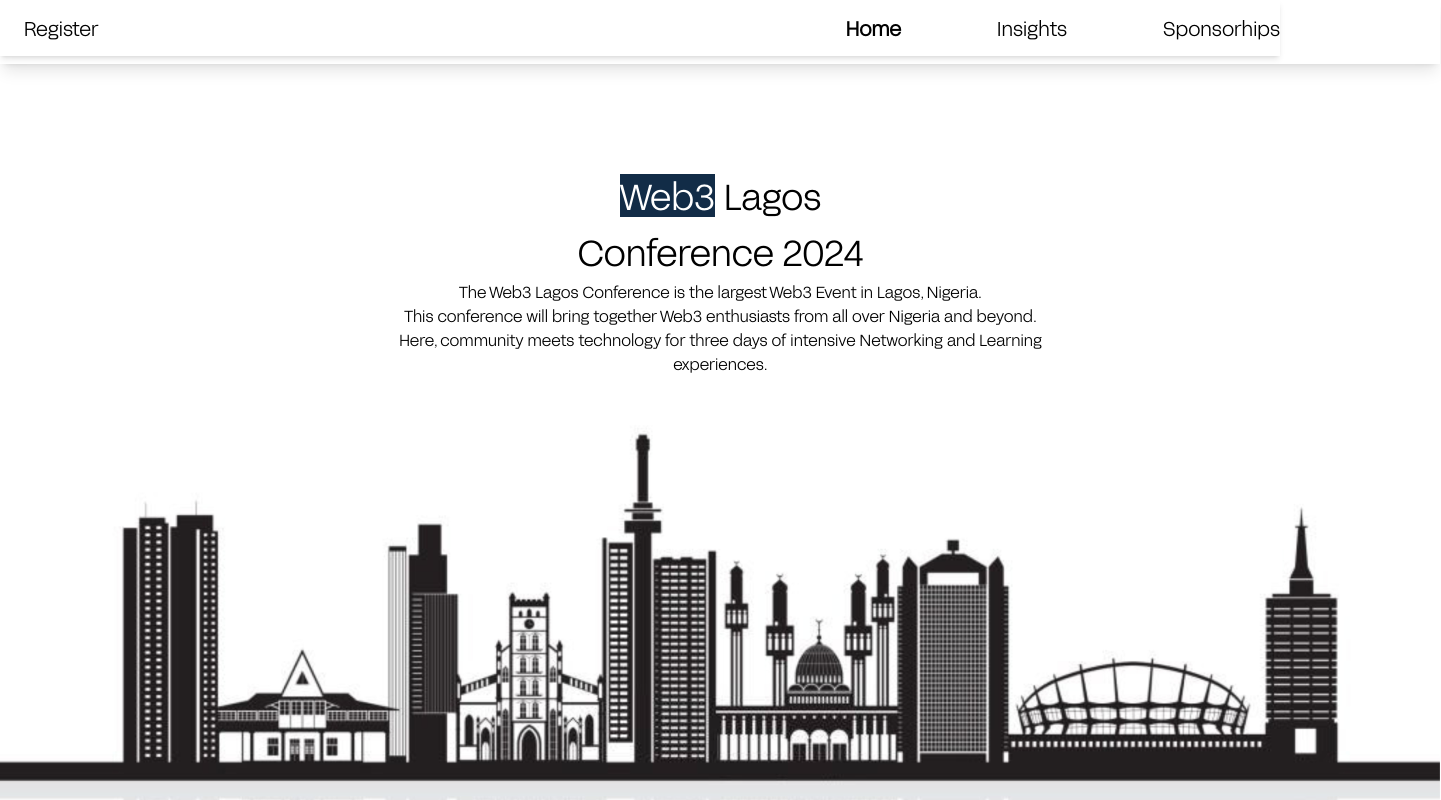
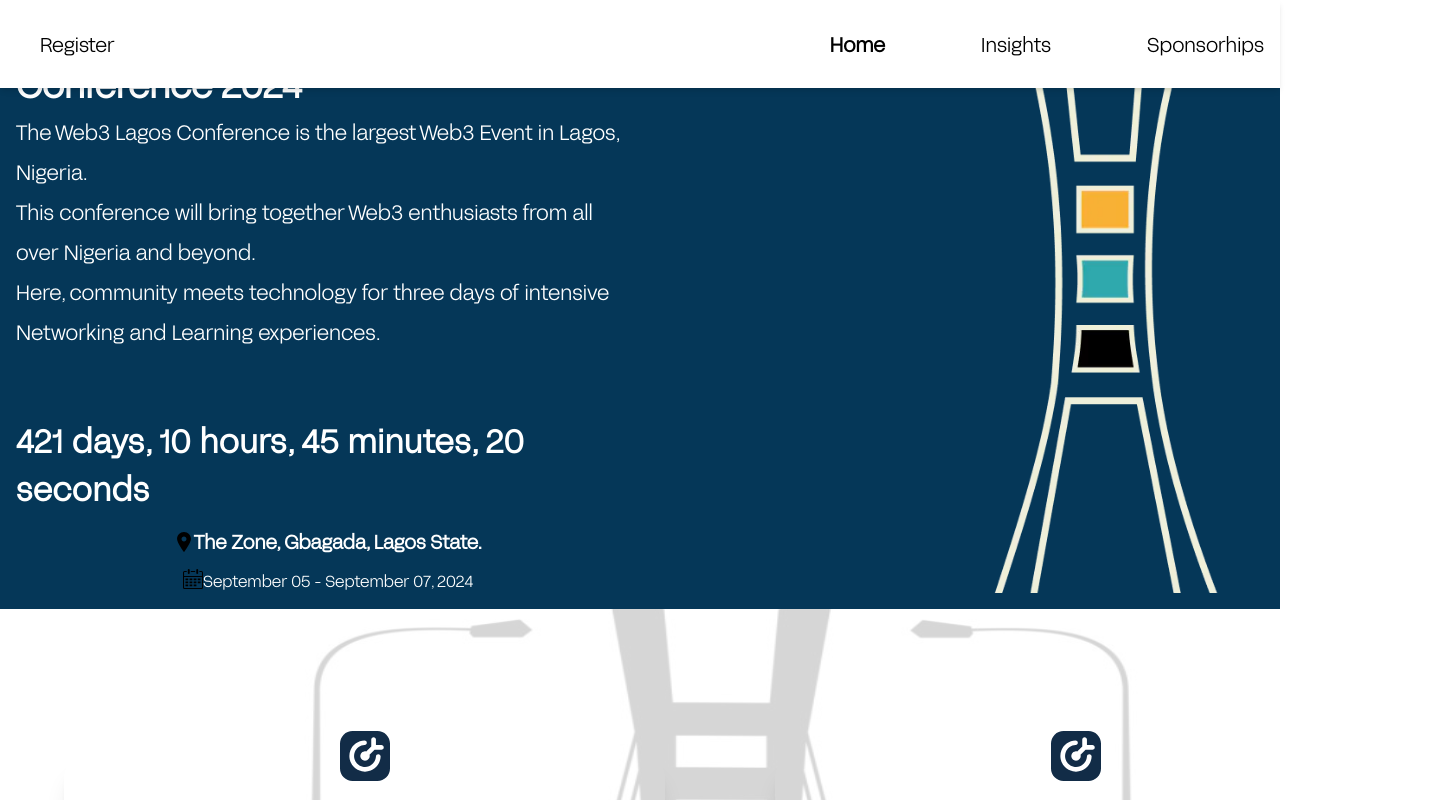
Before and after one commit to Bloceducare/web3-lagos, a Next.js app: page / in a window 1280 px wide. Shown: the top 800 px of the page, 1441 px wide, since content can reach past the window. Built offline with nearby package versions, Linux system fonts and the light colour scheme.

Commit message:
wierd page fix

```diff
--- a/components/AboveFold.tsx
+++ b/components/AboveFold.tsx
@@ -11,32 +11,19 @@
 
 const AboveFold = () => {
   return (
-    <>
-      <nav
-        className="flex items-center justify-center gap-20 p-4 bg-[#FFFFFF] text-lg  text-[#122C47] font-sans font-normal max-w-[1440px] shadow-lg
-      "
-      >
-        <button className="border-b-4 border-[#122C47]">
-          <Link href="#"> Home </Link>
-        </button>
-        {/* <a
-          href="https://drive.google.com/file/d/1klY_-Rgec-hwlsb91ED9zzeA2jMOmZvK/view"
-          target="_blank"
-        >
-          {" "}
-          Sponsor{" "}
-        </a> */}
-        {/* <Link href="/apply/registration">Register </Link> */}
-      </nav>
+    <div className="w-full p-4 bg-hero">
+      <section className=" w-full  ">
+        <div className="w-fit flex text-white m-auto justify-between">
+<div className="flex flex-col w-full sm:w-1/2" >
 
-      <section>
-        <div className="w-80 h-37 text-4xl mx-auto mt-28 text-center">
-          <h1>
-            <span className="bg-[#122C47] text-[#FFFFFF]">Web3</span> Lagos
-            <span className="block mt-4">Conference 2024</span>
+        <div className="text-4xl ">
+          <h1 className=" flex flex-col font-bold gap-2">
+            <span className="font-bold ">Web3 Lagos</span>
+            <span className="">Conference 2024</span>
           </h1>
+
         </div>
-        <div className="w-[90%] md:w-2/4 lg:w-2/4 mx-auto text-center mt-2 mb-9 p-2 md:p-0 lg:p-0">
+        <div className="w-fit text-[1.3em] mt-2 leading-10">
           <p>
             The Web3 Lagos Conference is the largest Web3 Event in Lagos,
             Nigeria.
@@ -50,12 +37,11 @@
             Networking and Learning experiences.
           </p>
         </div>
-        <div className="relative bg-top bg-no-repeat bg-[url('../images/main_bg.png')] h-[calc(110vh-20rem)] w-[1440px] mb-[23px] hidden md:blocl lg:block">
-          <div className=" absolute top-[400px] left-[50%] translate-x-[-50%] w-[1060px]">
+        <div className=" w-fit mt-16 flex flex-col gap-4">
             <DateCountDown />
 
-            <div className="grid justify-center">
-              <div className="flex">
+            <div className="flex flex-col items-center w-fit m-auto justify-center gap-3">
+              <div className="flex justify-between w-fit  items-center text-[1.2em] font-bold">
                 <div>
                   <Image
                     src={Location}
@@ -66,39 +52,22 @@
                 </div>
                 <div>The Zone, Gbagada, Lagos State.</div>
               </div>
-              <div className="flex">
+              <div className="flex justify-between">
                 <div>
                   <Image src={Date} alt={"date"} width={20} height={10} />
                 </div>
                 <div>September 05 - September 07, 2024</div>
               </div>
             </div>
-            {/* <div className="flex items-center justify-center">
-              <div>
-                <Image src={"/date-icon.svg"} alt={"date"} width={20} height={10}/>
-              </div>
-              <div>
-                Aug 31 - Sep 2, 2023
-              </div>
-            </div> */}
+
           </div>
-          <div className="bg-[#122C47] absolute top-[500px] w-[1441px] h-[32px]"></div>
+</div>
+        <Image src='/bgimage.webp' width={300} height={300} alt='bgimg' />
         </div>
-        <div className="block md:hidden lg:hidden">
-          {" "}
-          <DateCountDown />
-        </div>
-        {/* <div className=" my-6 block md:hidden lg:hidden my-8">
-            <div className="flex justify-center">
-              <Link href="/apply/registration">
-                <button className="text-white outline outline-offset-2 outline-[#122C47] font-bold bg-red-500 w-[90%] md:w-[20%] lg:w-[20%] p-4 rounded-lg">
-                  Register
-                </button>
-              </Link>
-            </div>
-          </div> */}
 
-        <div className="block md:hidden lg:hidden grid justify-center mb-24">
+
+     {/* // looks wierd on mobile please fix  */}
+        {/* <div className="md:hidden lg:hidden grid justify-center mb-24">
           <div className="flex">
             <div>
               <Image src={Location} alt={"location"} width={20} height={10} />
@@ -111,9 +80,9 @@
             </div>
             <div>September 05 - September 07, 2024</div>
           </div>
-        </div>
+        </div> */}
       </section>
-    </>
+    </div>
   );
 };
 
--- a/components/dateCountDown/index.tsx
+++ b/components/dateCountDown/index.tsx
@@ -76,7 +76,7 @@
 
   return (
     <div>
-      <p className=" text-xl font-medium tracking-wide">
+      <p className=" text-[2em] font-bold tracking-wide">
         {countdown.days} days, {countdown.hours} hours, {countdown.minutes}{" "}
         minutes, {countdown.seconds} seconds
       </p>
@@ -92,9 +92,9 @@
     <div className="flex items-center justify-center">
       <div>
         <div className=" flex items-center justify-center">
-          <h1 className=" font-bold text-2xl -mt-4 tracking-wide">
+          {/* <h1 className=" font-bold text-2xl -mt-4 tracking-wide">
             Countdown Timer
-          </h1>
+          </h1> */}
         </div>
 
         <Countdown endDate={endDate} />
--- a/components/headerstats/index.tsx
+++ b/components/headerstats/index.tsx
@@ -95,7 +95,7 @@
   };
 
   return (
-    <header className="header_padding fixed top-0 left-0 right-0 bg-header shadow-md z-10">
+    <header className="header_padding h-fit p-4 fixed top-0 left-0 right-0 bg-header shadow-md z-10">
       <nav className="flex items-center justify-between">
         <Link href="#">
           <Button className="cta_header py-2 px-6 text-[20px] leading-[24px] rounded-lg">
--- a/views/home/index.tsx
+++ b/views/home/index.tsx
@@ -31,13 +31,7 @@
     //   <Gallery/>
     // </div>
     <div
-      className="bg-white w-none md:w-[1441px] lg:w-[1441px] mx-auto"
-      style={{
-        backgroundColor: "#FFFFFF",
-        width: "1441px",
-        margin: "0 auto",
-      }}
-    >
+      className="bg-white w-full overflow-clip mx-auto" >
       <AboveFold />
       <DetailsCard />
       <Sponsors />
```
Also changed, not shown: public/bgimage.webp (added), 1 other file (tests, documents, lock files or other folders).
